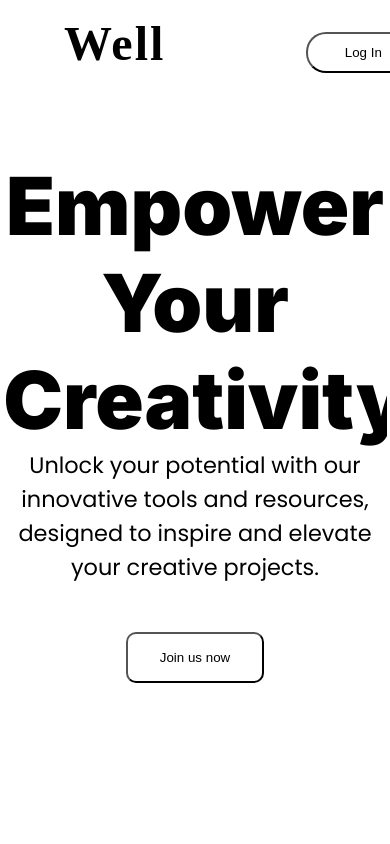
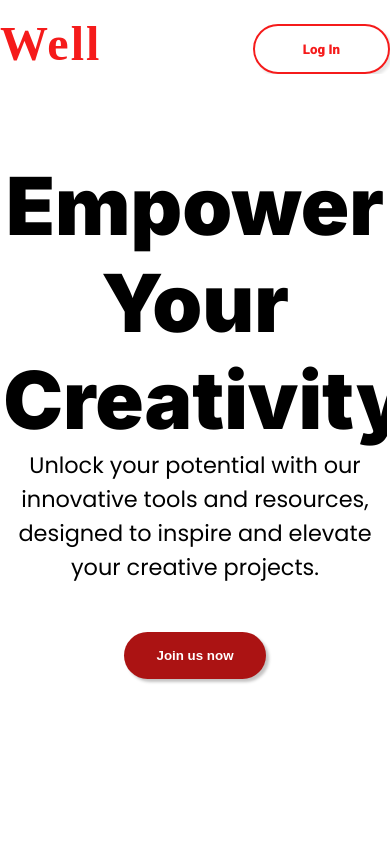
Before and after one commit to ianalves-alt/Website2, a React (Vite) app: page / in a window 390 px wide. Shown: the top 844 px of the page. Built offline with nearby package versions, Linux system fonts and the light colour scheme.

Commit message:
major media query update

```diff
--- a/src/components/hero.jsx
+++ b/src/components/hero.jsx
@@ -2,7 +2,7 @@
   return (
     <>
       <div className="heroOa">
-        <h1>Empower Your Creativity</h1>
+        <h1>Empower Your <span>Creativity</span></h1>
         <p className="hero-subtitle">Unlock your potential with our innovative tools and resources, designed to inspire and elevate your creative projects.</p>
         <button className="hero-button">Join us now</button>
       </div>
--- a/src/index.css
+++ b/src/index.css
@@ -1,9 +1,23 @@
+@import url('https://fonts.googleapis.com/css2?family=Roboto:ital,wght@0,100;0,300;0,400;0,500;0,700;0,900;1,100;1,300;1,400;1,500;1,700;1,900&display=swap');
 @import url('https://fonts.googleapis.com/css2?family=Inter:wght@100..900&display=swap');
 @import url('https://fonts.googleapis.com/css2?family=Poppins:ital,wght@0,100;0,200;0,300;0,400;0,500;0,600;0,700;0,800;0,900;1,100;1,200;1,300;1,400;1,500;1,600;1,700;1,800;1,900&display=swap');
 :root {
 
 
   font-family: Inter, system-ui, Avenir, Helvetica, Arial, sans-serif;
+  --primary: #f51b1b;
+  --secondary: #ab1313;
+  --tertiary: #ffc6c6;
+  --green: #1bf51b;
+  --green2: #13ab13;
+
+
+
+  --grey: #140e0e;
+
+  --grey2: rgba(20, 14, 14, 0.77);
+  --grey3: rgba(20, 14, 14, 0.25);
+  --grey4: rgba(20, 14, 14, 0.11)
 
 
 }
@@ -11,7 +25,6 @@
   margin: 0;
   padding: 0;
   box-sizing: border-box;
-  overflow-x: hidden;
 }
 .navigation-bar{
   display: flex;
@@ -25,15 +38,23 @@
 }
 .login{
   flex: 0 0 auto; /* Prevent the button from growing or shrinking */
-  padding: 0.7rem 2.3rem;
+  padding: 1rem 3rem;
   margin-top: 1rem;
   background: none;
-  border-radius: 20px;
+  border-radius: 30px;
+  font-family: "Roboto";
+  font-weight: 900;
+  color: var(--primary);
+  border: 2px solid var(--primary);
+  box-shadow: 3px 3px 3px var(--grey4);
+
 }
 .navigation-bar h1{
   font-size: 3rem;
   letter-spacing: 2px;
   font-family: "Playfair Display";
+  color: var(--primary);
+  font-weight: 900;
   min-width: 114px;
 }
 .heroOa{
@@ -64,9 +85,13 @@
   flex: 0 0 auto;
   padding: 1rem 2rem;
   background: none;
-
+  box-shadow: 3px 3px 3px var(--grey3);
   margin: 0 auto;
-  border-radius: 10px;
+  border-radius: 30px;
+  border: none;
+  background:  var(--secondary);
+  color: white;
+  font-weight: 900;
 
 }
 .section1Oa h2{
@@ -310,6 +335,7 @@
 
 }
 @media (max-width: 530px) {
+  *{overflow-x: hidden ;}
   .section2element2{
     display: none;
   }
@@ -346,6 +372,7 @@
 
 }
 @media (max-width: 550px) {
+
   *{
     overflow-x: hidden;
   }
@@ -369,3 +396,102 @@
   }
 
 }
+@media(max-width: 428px) {
+  .navigation-bar h1{
+    min-width: 125px;
+    margin-inline: 0rem;
+    margin-right: 5rem;
+  }
+
+  .section1Oa h2{
+    font-size: 3.5rem;
+  }
+}
+@media (max-width: 361px) {
+   .navigation-bar h1{
+     margin-right: 0rem;
+
+   }
+   .heroOa h1{
+     font-size: 4rem;
+     padding-top: 3rem;
+
+   }
+   .heroOa p{
+     font-size: 1rem;
+   }
+
+   .login{
+     margin-top: 10px;
+     margin-bottom: 10px;
+     margin-left: 8rem;
+     padding: 0.1rem 2rem;
+     height: 50px;
+   }
+   .section1Oa h2{
+     font-size: 3rem;
+   }
+   .section1h4 h4{
+     font-size: 2rem;
+   }
+   .footericons button{
+     margin-inline: 0.5rem;
+   }
+   .footerLinks li{
+     margin-inline: 0.5rem;
+   }
+}
+@media (max-width: 385px) {
+  .login{
+    margin: 0;
+    margin-top: 10px;
+    height: 50px;
+
+  }
+  .gridtitle{
+    font-size: 3rem;
+  }
+  .section1Oa h2{
+    font-size: 3rem;
+  }
+  .heroOa h1{
+    font-size: 4rem;
+  }
+
+}
+@media (min-width: 800px) and (max-width: 1081px){
+  .container{
+    grid-template-rows: 1fr 1fr;
+    grid-template-columns: 1fr 1fr;
+  }
+  .section2element2{
+    top: 209rem;
+    left: 30rem;
+
+
+  }
+}
+@media (max-width: 390px) {
+
+}
+@media (max-width: 414px){
+  .navigation-bar *{
+    margin: 0;
+  }
+  .login{
+    height: 50px;
+    margin-top: 0.5rem;
+  }
+}
+
+@media (min-width: 390px){
+  .navigation-bar{
+
+  }
+}
+@media (min-width: 1650px) {
+  .heroOa{
+    margin-bottom: 10rem;
+  }
+
+}
```
